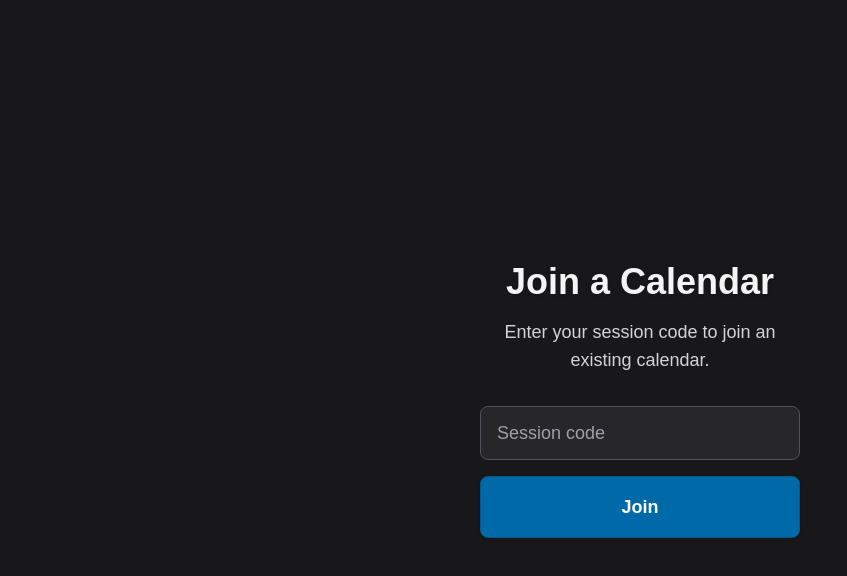
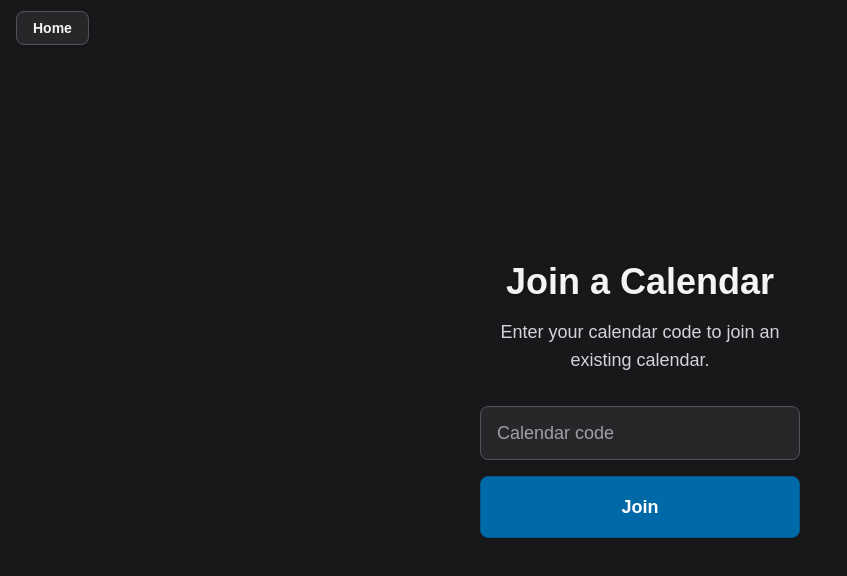
Before and after one commit to metinmayi/tellmewhen, a Next.js app: page /join-calendar in a window 1280 px wide. Shown: the top 576 px of the page, without its empty margins (0-847 px from the left). Built offline with nearby package versions, Linux system fonts and the light colour scheme.

Commit message:
Updated copies

```diff
--- a/src/app/calendar/[sessionId]/page.tsx
+++ b/src/app/calendar/[sessionId]/page.tsx
@@ -259,6 +259,11 @@ export default function CalendarSession() {
         <Link href="/" className="bg-zinc-800 text-zinc-100 px-4 py-2 rounded-lg font-semibold shadow hover:bg-zinc-700 border border-zinc-600 transition text-sm">Home</Link>
       </div>
       {showPrompt ? (
+        <>
+          <div className="bg-zinc-800 rounded-lg shadow p-4 border border-zinc-700 max-w-md w-full mx-auto mb-6 text-center">
+            <p className="text-zinc-200 mb-2">This calendar is <span className="text-emerald-400 font-semibold">sharable via URL</span></p>
+            <p className="text-zinc-400 text-sm">Note: Each calendar is automatically deleted after <span className="text-emerald-300 font-semibold">one week</span></p>
+          </div>
           <form onSubmit={handleSetUsername} className="flex flex-col gap-4 w-full max-w-xs">
             <input
               className="border border-zinc-600 bg-zinc-800 text-zinc-100 rounded px-4 py-2 text-lg placeholder-zinc-400 focus:outline-none focus:ring-2 focus:ring-sky-700"
@@ -271,6 +276,7 @@ export default function CalendarSession() {
               Join Session
             </button>
           </form>
+        </>
       ) : (
         <div className="w-full max-w-xs sm:max-w-2xl md:max-w-4xl lg:max-w-6xl xl:max-w-7xl text-center mx-auto">
           <h2 className="text-2xl font-bold mb-2 text-zinc-100">Welcome, {username}!</h2>
@@ -280,7 +286,7 @@ export default function CalendarSession() {
               onClick={() => {
                 if (navigator.clipboard) {
                   navigator.clipboard.writeText(window.location.href);
-                  setToast("Link copied. Send it to your friends by pasting it in your chats");
+                  setToast("Link copied! No more excuses—time to pick a date");
                   setTimeout(() => setToast(""), 3000);
                 }
               }}
--- a/src/app/join-calendar/page.tsx
+++ b/src/app/join-calendar/page.tsx
@@ -13,19 +13,27 @@ export default function JoinCalendar() {
 
   return (
     <main className="flex min-h-screen flex-col items-center justify-center px-4 py-12 bg-zinc-900">
+      <div className="absolute top-4 left-4">
+        <a
+          href="/"
+          className="bg-zinc-800 text-zinc-100 px-4 py-2 rounded-lg font-semibold shadow hover:bg-zinc-700 border border-zinc-600 transition text-sm"
+        >
+          Home
+        </a>
+      </div>
       <div className="w-full max-w-xs flex flex-col items-center">
         <h1 className="text-3xl sm:text-4xl font-extrabold mb-4 text-center text-zinc-100 drop-shadow">
           Join a Calendar
         </h1>
         <p className="mb-8 text-center text-zinc-300 text-base sm:text-lg">
-          Enter your session code to join an existing calendar.
+          Enter your calendar code to join an existing calendar.
         </p>
         <form onSubmit={handleJoin} className="flex flex-col w-full gap-4">
           <input
             className="w-full px-4 py-3 rounded-lg bg-zinc-800 text-zinc-100 border border-zinc-600 placeholder-zinc-400 focus:outline-none focus:ring-2 focus:ring-sky-700 text-lg"
-            placeholder="Session code"
+            placeholder="Calendar code"
             value={code}
-            onChange={e => setCode(e.target.value)}
+            onChange={(e) => setCode(e.target.value)}
             required
           />
           <button
```
Lines whose indentation alone changed are shown as unchanged.
